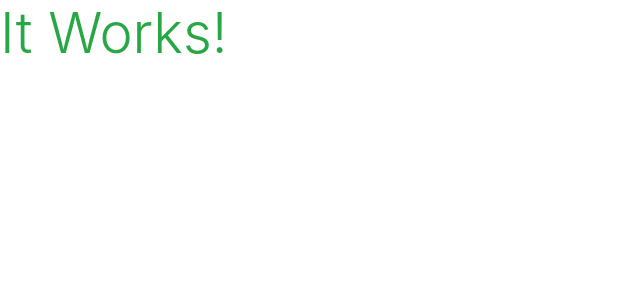
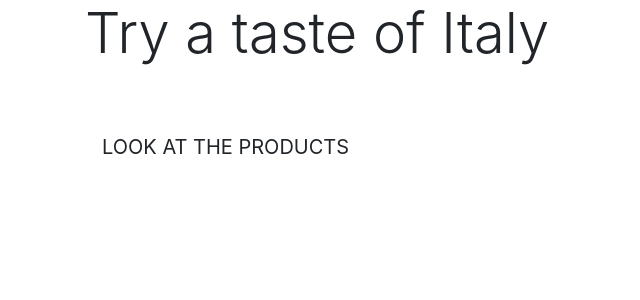
Before and after one commit to daniellima338/the_italian_corner, a Django app: page / in a window 1280 px wide. Shown: the top 300 px of the page, without its empty margins (0-640 px from the left). Run offline with Django 3.2, Linux system fonts and the light colour scheme.

Commit message:
started on main page content. WIP.

```diff
--- a/home/templates/home/index.html
+++ b/home/templates/home/index.html
@@ -1,7 +1,30 @@
 {% extends "base.html" %}
 {% load static %}
 
+{% block page_header %}
+    <div class="container header-container">
+        <div class="row">
+            <div class="col">
+
+            </div>
+        </div>
+    </div>
+{% endblock %}
+
 {% block content %}
-    <h1 class="display-4 text-success">It Works!</h1>
+    <div class="container h-100">
+        <div class="row h-100">
+            <div class="col-7 col-md-6 my-auto">
+                <h1 class="display-4 logo-font">
+                    Try a taste of Italy
+                </h1>
+                <div class="my-5">
+                    <h4>
+                        <a href="" class="shop-now-button btn btn-lg rounded-pill text-uppercase py-3">Look at the products</a>
+                    </h4>
+                </div>
+            </div>
+        </div>
+    </div>
 
 {% endblock %}
```
